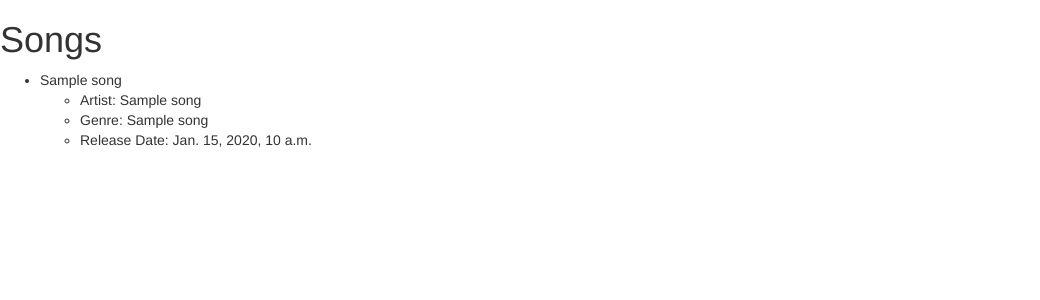
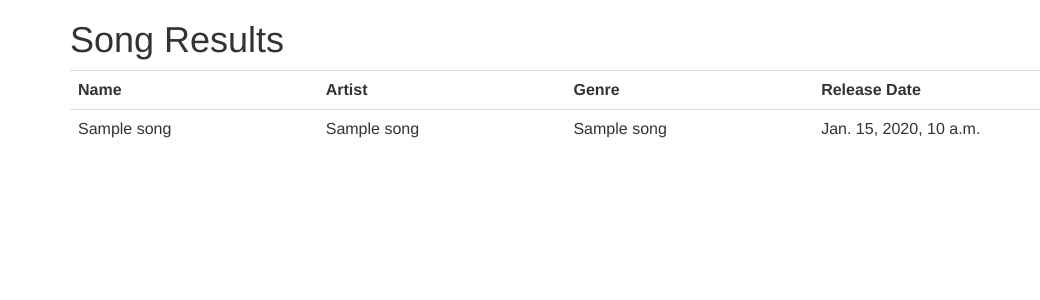
Before and after one commit to purplxholic/database_proj, a Django app: template browser/templates/browse_results.html in a window 1280 px wide. Shown: the top 300 px of the page, without its empty margins (0-1040 px from the left). Run offline with Django 3.2, Linux system fonts and the light colour scheme; the template is opened without the code that fills it: most values are stand-ins (such as "Sample title", 1, 10 or a date in 2020); some libraries are stand-ins or nearby versions.

Commit message:
beautified

```diff
--- a/browser/templates/browse_results.html
+++ b/browser/templates/browse_results.html
@@ -3,18 +3,30 @@
 <head>
     <link rel="stylesheet" href="https://maxcdn.bootstrapcdn.com/bootstrap/3.3.7/css/bootstrap.min.css" integrity="sha384-BVYiiSIFeK1dGmJRAkycuHAHRg32OmUcww7on3RYdg4Va+PmSTsz/K68vbdEjh4u" crossorigin="anonymous">
     <link rel="stylesheet" href="{% static 'css/style.css' %}">
+    <title>Search Results</title>
 </head>
 
-<h1>Songs</h1>
-<ul>
-{% for song in object_list %}
-    <li>{{ song.song_name }}</li>
-    <ul>
-        <li>Artist: {{ song.artist_name }}</li>
-        <li>Genre: {{ song.genre_name }}</li>
-        <li>Release Date: {{ song.releaseDate }}</li>
-    </ul>
-{% empty %}
-    <li>No songs yet.</li>
-{% endfor %}
-</ul>
+<body>
+  <div class="padding-top"></div>
+    <div class="container">
+      <h1>Song Results</h1>
+      <table class="table">
+        <tr>
+          <th>Name</th>
+          <th>Artist</th>
+          <th>Genre</th>
+          <th>Release Date</th>
+        </tr>
+        {% for song in object_list %}
+        <tr>
+          <td>{{ song.song_name }}</td>
+          <td>{{ song.artist_name }}</td>
+          <td>{{ song.genre_name }}</td>
+          <td>{{ song.releaseDate }}</td>
+        </tr>
+        {% empty %}
+        <div class="alert alert-danger">No songs yet.</div>
+        {% endfor %}
+      </table>
+  </div>
+</body>
```
Also changed, not shown: browser/templates/index.html (+20 -2 lines).
